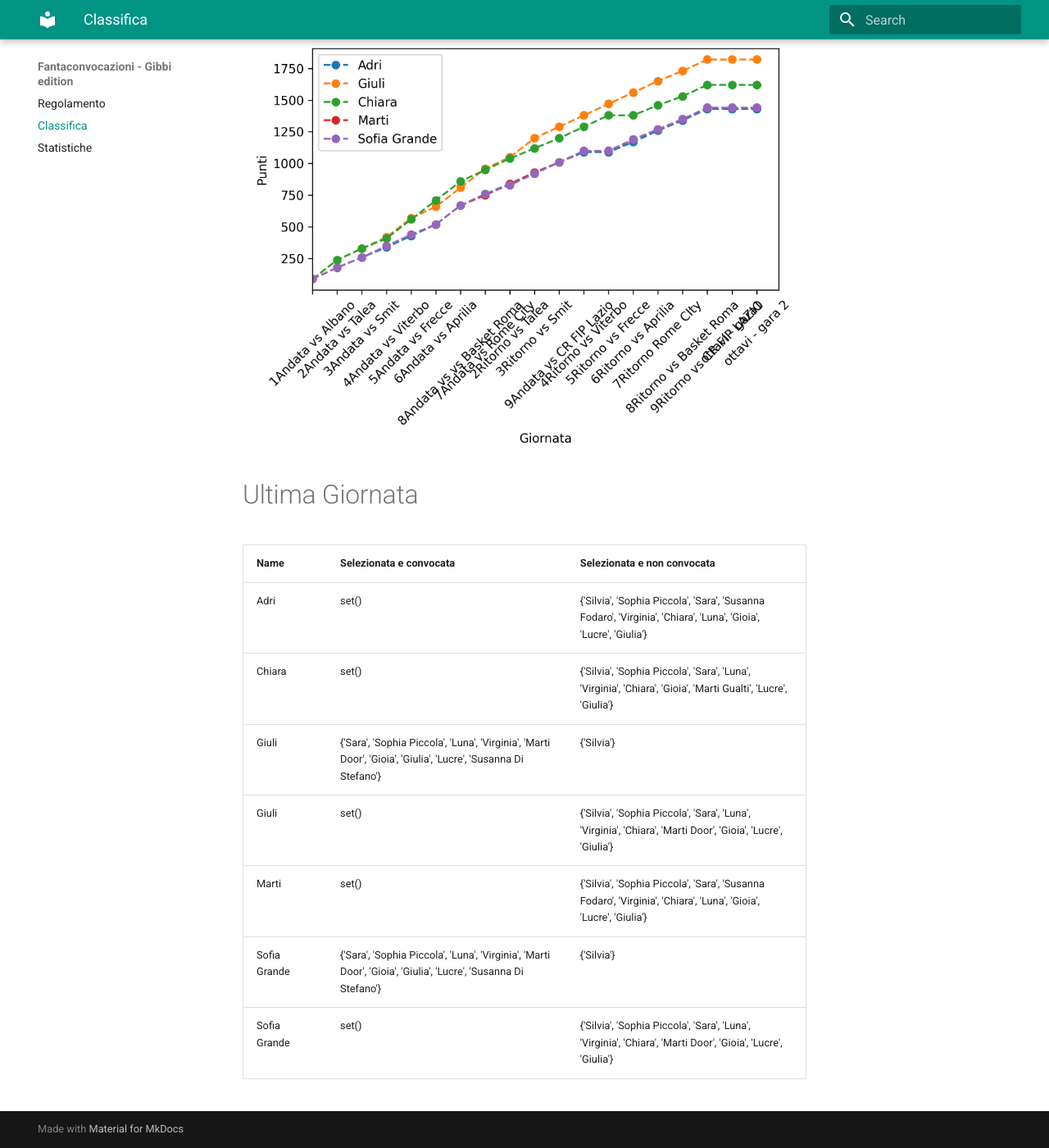
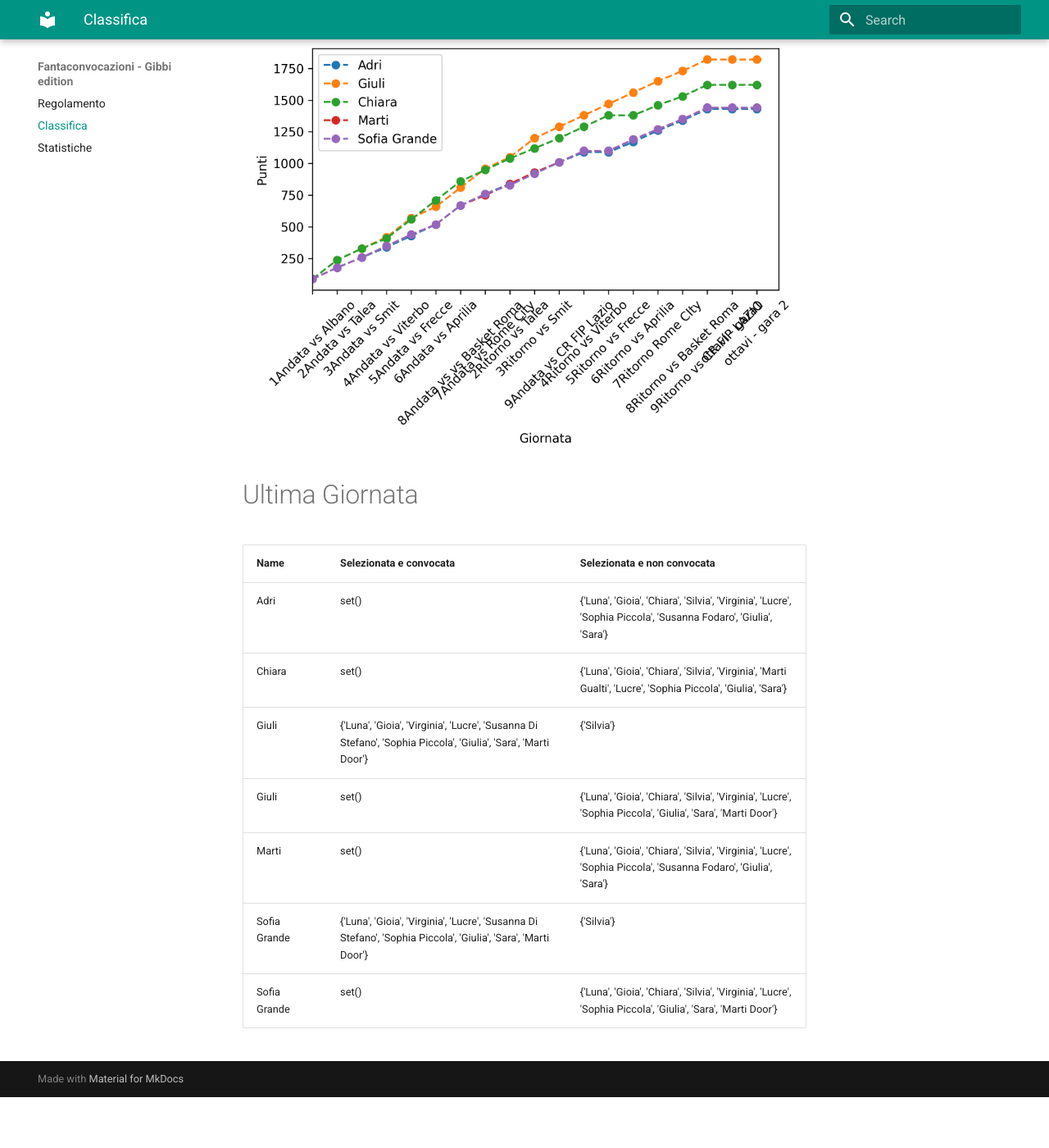
Before and after one commit to martinig94/fantagibbi, an MkDocs documentation site: the page built from docs/Classifica.md, in a window 1280 px wide and 1400 px high, scrolled down 565 px. Shown: the whole window at 82% size. Built offline with MkDocs 1.6.1 and Material for MkDocs 9.7.7, drawn with Linux system fonts in a browser that asks for light colours; after the commit the page ends 1903 px from its top, so only the background shows below that.

Commit message:
Auto-update from main.py

```diff
--- a/docs/Classifica.md
+++ b/docs/Classifica.md
@@ -18,11 +18,11 @@
 <!-- START_TABLE CORRECT -->
 | Name         | Selezionata e convocata                                                                                        | Selezionata e non convocata                                                                                      |
 |:-------------|:---------------------------------------------------------------------------------------------------------------|:-----------------------------------------------------------------------------------------------------------------|
-| Adri         | set()                                                                                                          | {'Silvia', 'Sophia Piccola', 'Sara', 'Susanna Fodaro', 'Virginia', 'Chiara', 'Luna', 'Gioia', 'Lucre', 'Giulia'} |
-| Chiara       | set()                                                                                                          | {'Silvia', 'Sophia Piccola', 'Sara', 'Luna', 'Virginia', 'Chiara', 'Gioia', 'Marti Gualti', 'Lucre', 'Giulia'}   |
-| Giuli        | {'Sara', 'Sophia Piccola', 'Luna', 'Virginia', 'Marti Door', 'Gioia', 'Giulia', 'Lucre', 'Susanna Di Stefano'} | {'Silvia'}                                                                                                       |
-| Giuli        | set()                                                                                                          | {'Silvia', 'Sophia Piccola', 'Sara', 'Luna', 'Virginia', 'Chiara', 'Marti Door', 'Gioia', 'Lucre', 'Giulia'}     |
-| Marti        | set()                                                                                                          | {'Silvia', 'Sophia Piccola', 'Sara', 'Susanna Fodaro', 'Virginia', 'Chiara', 'Luna', 'Gioia', 'Lucre', 'Giulia'} |
-| Sofia Grande | {'Sara', 'Sophia Piccola', 'Luna', 'Virginia', 'Marti Door', 'Gioia', 'Giulia', 'Lucre', 'Susanna Di Stefano'} | {'Silvia'}                                                                                                       |
-| Sofia Grande | set()                                                                                                          | {'Silvia', 'Sophia Piccola', 'Sara', 'Luna', 'Virginia', 'Chiara', 'Marti Door', 'Gioia', 'Lucre', 'Giulia'}     |
+| Adri         | set()                                                                                                          | {'Luna', 'Gioia', 'Chiara', 'Silvia', 'Virginia', 'Lucre', 'Sophia Piccola', 'Susanna Fodaro', 'Giulia', 'Sara'} |
+| Chiara       | set()                                                                                                          | {'Luna', 'Gioia', 'Chiara', 'Silvia', 'Virginia', 'Marti Gualti', 'Lucre', 'Sophia Piccola', 'Giulia', 'Sara'}   |
+| Giuli        | {'Luna', 'Gioia', 'Virginia', 'Lucre', 'Susanna Di Stefano', 'Sophia Piccola', 'Giulia', 'Sara', 'Marti Door'} | {'Silvia'}                                                                                                       |
+| Giuli        | set()                                                                                                          | {'Luna', 'Gioia', 'Chiara', 'Silvia', 'Virginia', 'Lucre', 'Sophia Piccola', 'Giulia', 'Sara', 'Marti Door'}     |
+| Marti        | set()                                                                                                          | {'Luna', 'Gioia', 'Chiara', 'Silvia', 'Virginia', 'Lucre', 'Sophia Piccola', 'Susanna Fodaro', 'Giulia', 'Sara'} |
+| Sofia Grande | {'Luna', 'Gioia', 'Virginia', 'Lucre', 'Susanna Di Stefano', 'Sophia Piccola', 'Giulia', 'Sara', 'Marti Door'} | {'Silvia'}                                                                                                       |
+| Sofia Grande | set()                                                                                                          | {'Luna', 'Gioia', 'Chiara', 'Silvia', 'Virginia', 'Lucre', 'Sophia Piccola', 'Giulia', 'Sara', 'Marti Door'}     |
 <!-- END_TABLE CORRECT -->
```
